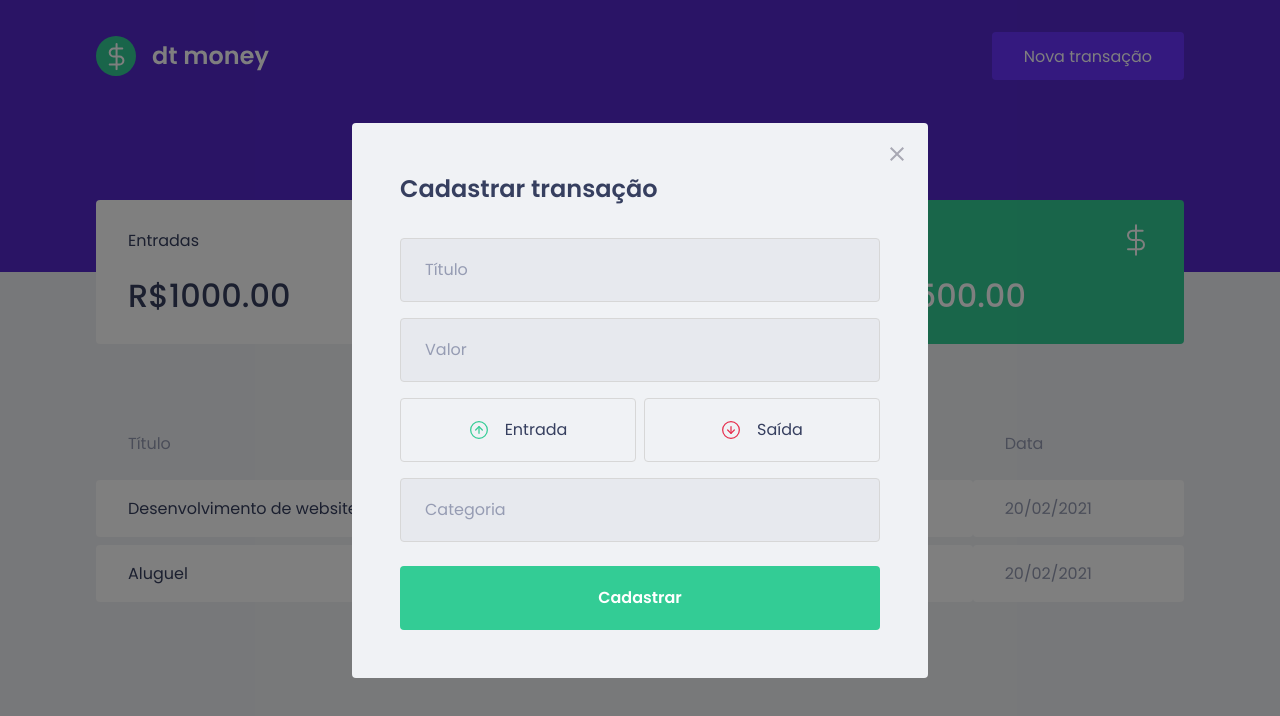
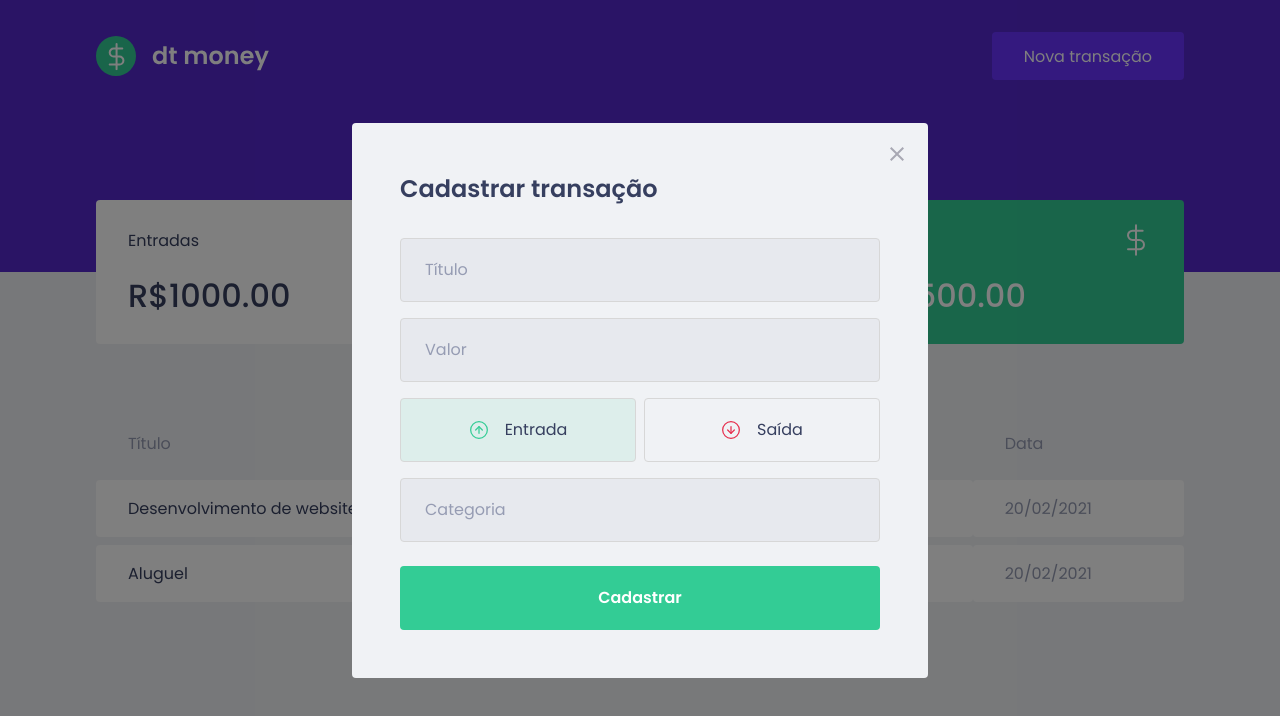
Before and after one commit to ayrtonbsouza/dtmoney, a React (Create React App) app: page / in a window 1280 px wide. Both pictures are taken after a click on the button "Nova transação". Shown: the top 716 px of the page. Built offline with nearby package versions, Linux system fonts and the light colour scheme; no server answers; what miragejs would draw is missing.

Commit message:
[:sparkles:] income and outcome buttons styles development

```diff
--- a/src/components/NewTransactionModal/index.tsx
+++ b/src/components/NewTransactionModal/index.tsx
@@ -1,8 +1,9 @@
+import { useState } from 'react';
 import Modal from 'react-modal';
 import closeImg from '../../assets/close.svg';
 import incomeImg from '../../assets/income.svg';
 import outcomeImg from '../../assets/outcome.svg';
-import { Container, TransactionTypeContainer } from './styles';
+import { Container, TransactionTypeContainer, RadioBox } from './styles';
 
 interface Props {
   isOpen: boolean;
@@ -14,7 +15,10 @@
 export const NewTransactionModal: React.FC<Props> = ({
   isOpen,
   onRequestClose,
-}) => (
+}) => {
+  const [type, setType] = useState('deposit');
+
+  return (
     <Modal
       isOpen={isOpen}
       onRequestClose={onRequestClose}
@@ -33,17 +37,28 @@
         <input placeholder="Título" />
         <input placeholder="Valor" type="number" />
         <TransactionTypeContainer>
-        <button type="button">
+          <RadioBox
+            type="button"
+            onClick={() => setType('deposit')}
+            isActive={type === 'deposit'}
+            activeColor="green"
+          >
             <img src={incomeImg} alt="Entrada" />
             <span>Entrada</span>
-        </button>
-        <button type="button">
+          </RadioBox>
+          <RadioBox
+            type="button"
+            onClick={() => setType('withdraw')}
+            isActive={type === 'withdraw'}
+            activeColor="red"
+          >
             <img src={outcomeImg} alt="Saída" />
             <span>Saída</span>
-        </button>
+          </RadioBox>
         </TransactionTypeContainer>
         <input placeholder="Categoria" />
         <button type="submit">Cadastrar</button>
       </Container>
     </Modal>
   );
+};
--- a/src/components/NewTransactionModal/styles.ts
+++ b/src/components/NewTransactionModal/styles.ts
@@ -1,5 +1,5 @@
 import styled from 'styled-components';
-import { darken } from 'polished';
+import { darken, transparentize } from 'polished';
 
 export const Container = styled.form`
   display: flex;
@@ -58,13 +58,27 @@
   grid-template-columns: 1fr 1fr;
   gap: 0.5rem;
   width: 100%;
+`;
 
-  button {
+interface RadioBoxProps {
+  isActive: boolean;
+  activeColor: 'green' | 'red';
+}
+
+const colors = {
+  green: '#33cc95',
+  red: '#e52e4d',
+};
+
+export const RadioBox = styled.button<RadioBoxProps>`
   height: 4rem;
   width: 100%;
   border: 1px solid #d7d7d7;
   border-radius: 0.25rem;
-    background: transparent;
+  background: ${props =>
+    props.isActive
+      ? transparentize(0.9, colors[props.activeColor])
+      : 'transparent'};
   display: flex;
   align-items: center;
   justify-content: center;
@@ -85,5 +99,4 @@
     font-size: 1rem;
     color: var(--text-title);
   }
-  }
 `;
```
Lines whose indentation alone changed are shown as unchanged.
